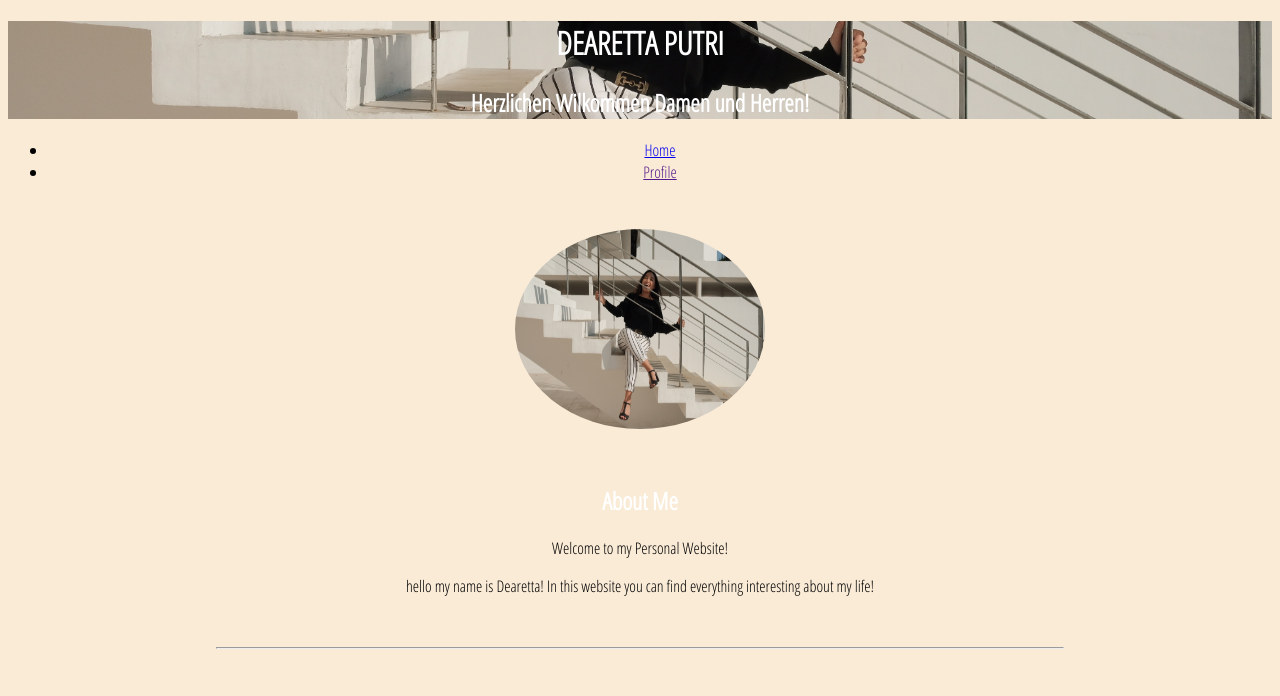
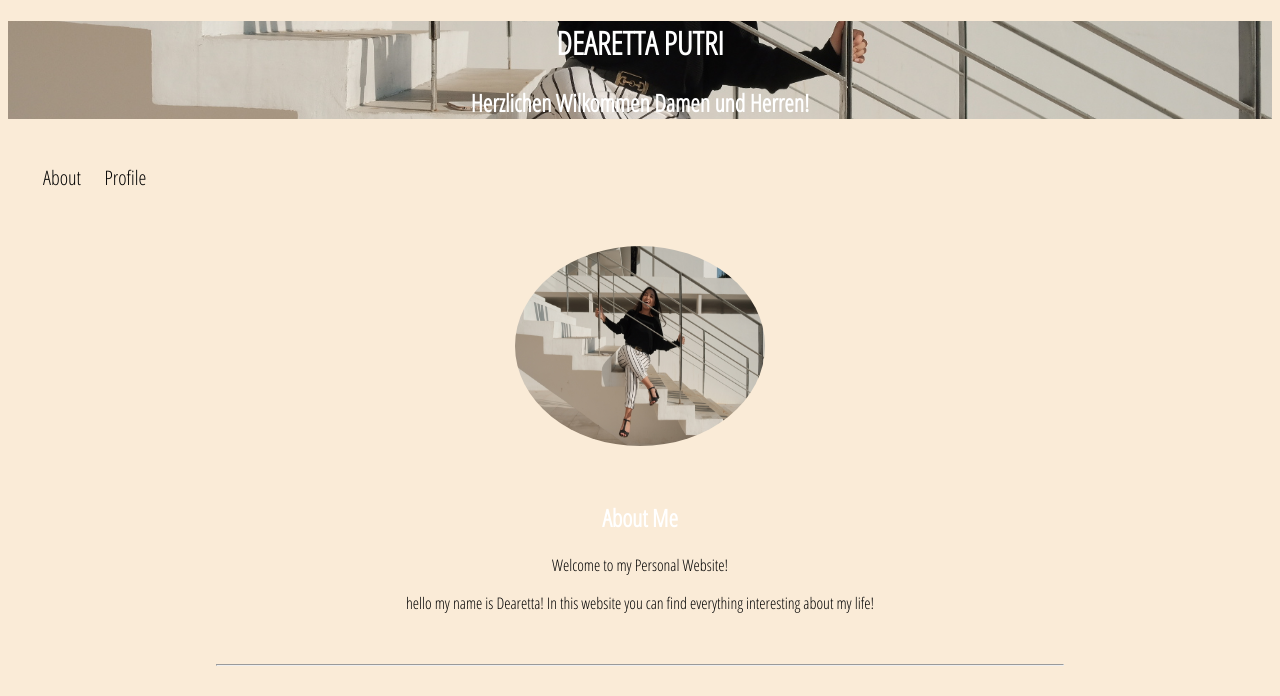
Before and after one commit to dearetta/project-css, a plain HTML site: page index.html in a window 1280 px wide. Shown: the top 696 px of the page. Drawn offline with Linux system fonts and the light colour scheme.

Commit message:
add navbar

```diff
--- a/index.html
+++ b/index.html
@@ -18,12 +18,13 @@
 
     <main>
 
-        <div id="top-bar">
-            <ul>
-                <li><a href="./index.html">Home</a></li>
-                <li><a href="">Profile</a></li>
-            </ul>
-        </div>
+        <nav class="menu">
+            <div class="menu-left">
+                <a href="index.html">About</a>
+                <a href="portfolio.html">Profile</a>
+
+            </div>
+        </nav>
 
         <div id="logo">
             <img src="./assets/images-2/my-photo.JPG" alt="logo">
--- a/style.css
+++ b/style.css
@@ -8,6 +8,21 @@ h1{
 }
 h2{
     color: white;
+}
+nav {
+    padding: 25px;
+    font-size: 20px;
+    margin: auto;
+    display: flex;
+    justify-content: space-between;
+
+}
+
+nav a {
+    width: 60px;
+    padding: 10px;
+    color: black;
+    text-decoration: none;
 }
 
 #content {
```
